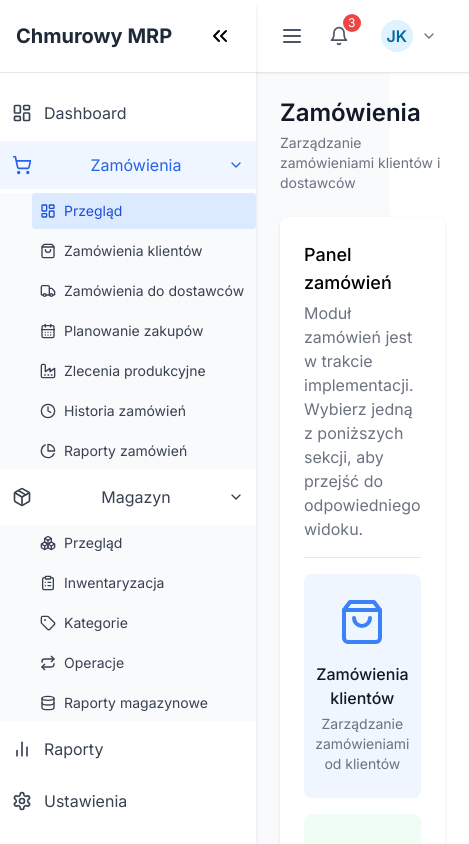
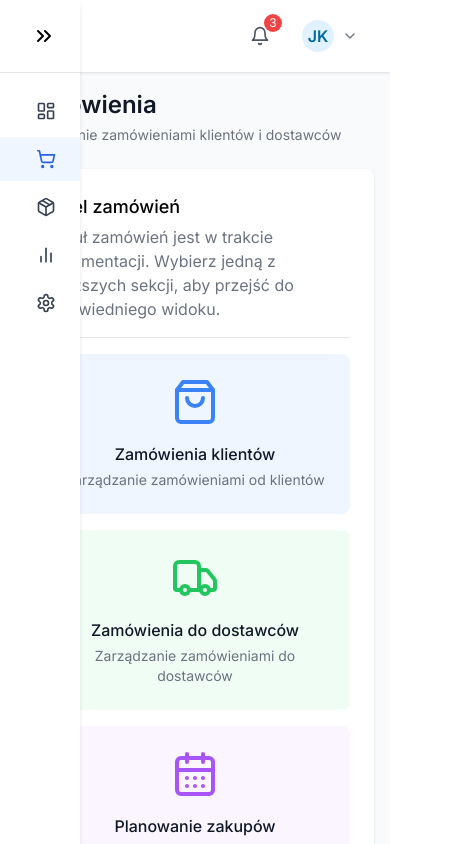
Before and after one commit to djmisieq/chmurowy-system-mrp, a Next.js app: page /orders in a window 390 px wide. Shown: the whole page, 469 px wide, since content can reach past the window. Built offline with nearby package versions, Linux system fonts and the light colour scheme.

Commit message:
Update MainLayout with mobile responsiveness

```diff
--- a/src/components/layout/MainLayout.tsx
+++ b/src/components/layout/MainLayout.tsx
@@ -1,6 +1,6 @@
 "use client";
 
-import React, { ReactNode, useState } from 'react';
+import React, { ReactNode, useState, useEffect } from 'react';
 import Sidebar from './Sidebar';
 import Topbar from './Topbar';
 
@@ -10,19 +10,59 @@ interface MainLayoutProps {
 
 const MainLayout: React.FC<MainLayoutProps> = ({ children }) => {
   const [isSidebarOpen, setIsSidebarOpen] = useState(true);
+  const [isMobileView, setIsMobileView] = useState(false);
+
+  // Detect mobile viewport
+  useEffect(() => {
+    const checkMobileView = () => {
+      setIsMobileView(window.innerWidth < 768);
+      if (window.innerWidth < 768) {
+        setIsSidebarOpen(false);
+      } else {
+        setIsSidebarOpen(true);
+      }
+    };
+
+    // Initial check
+    checkMobileView();
+
+    // Add event listener for resize
+    window.addEventListener('resize', checkMobileView);
+
+    // Clean up
+    return () => window.removeEventListener('resize', checkMobileView);
+  }, []);
 
   const toggleSidebar = () => {
     setIsSidebarOpen(!isSidebarOpen);
   };
 
+  // Overlay for mobile when sidebar is open
+  const overlay = isMobileView && isSidebarOpen ? (
+    <div
+      className="fixed inset-0 bg-black bg-opacity-50 z-40 md:hidden"
+      onClick={toggleSidebar}
+    />
+  ) : null;
+
   return (
-    <div className="flex h-screen bg-gray-50">
-      <Sidebar isOpen={isSidebarOpen} toggleSidebar={toggleSidebar} />
+    <div className="flex h-screen bg-gray-50 overflow-hidden">
+      {/* Sidebar component */}
+      <Sidebar isOpen={isSidebarOpen} toggleSidebar={toggleSidebar} isMobileView={isMobileView} />
 
-      <div className={`flex flex-col flex-1 transition-all duration-300 ${isSidebarOpen ? 'ml-64' : 'ml-0'}`}>
-        <Topbar />
+      {/* Overlay */}
+      {overlay}
 
-        <main className="flex-1 p-6 overflow-y-auto">
+      {/* Main content */}
+      <div
+        className={`
+          flex flex-col flex-1 transition-all duration-300
+          ${isSidebarOpen && !isMobileView ? 'md:ml-64' : 'ml-0'}
+        `}
+      >
+        <Topbar onMobileMenuToggle={toggleSidebar} />
+
+        <main className="flex-1 p-4 md:p-6 overflow-y-auto">
           {children}
         </main>
       </div>
```
